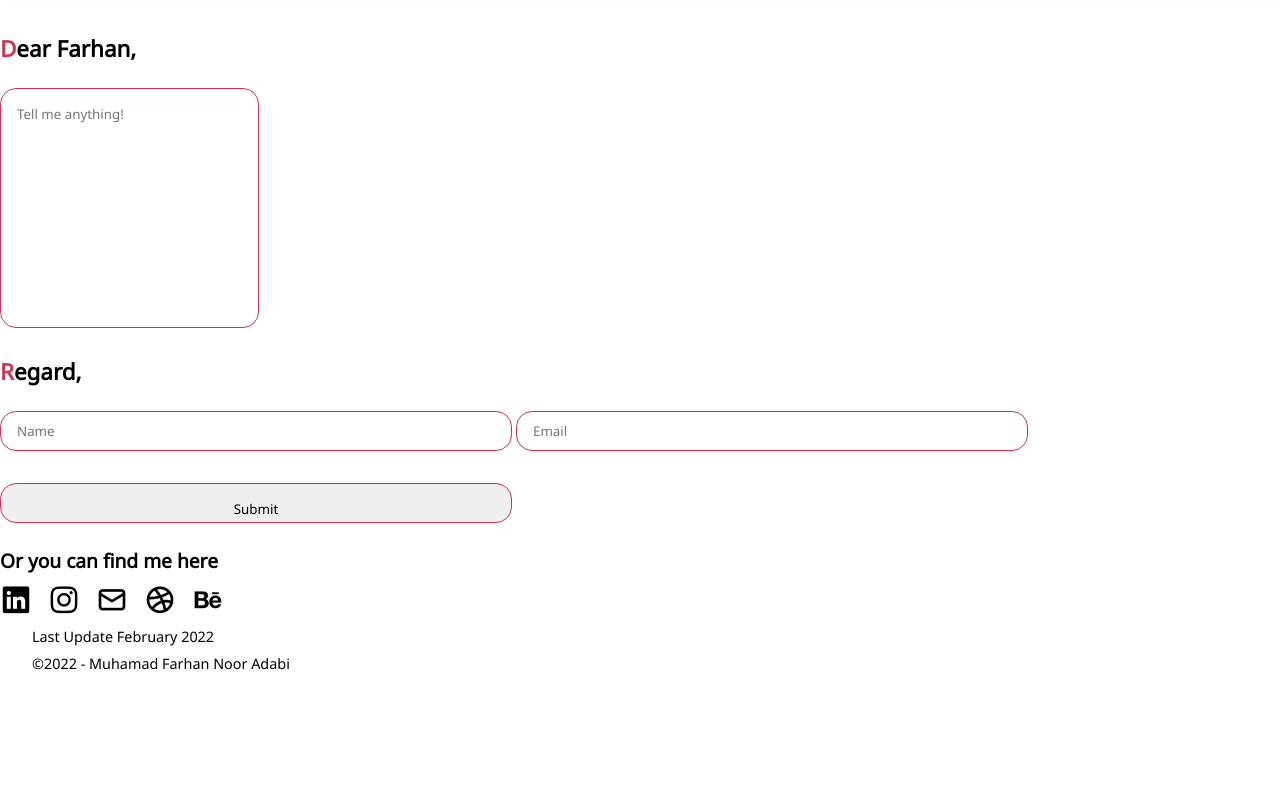
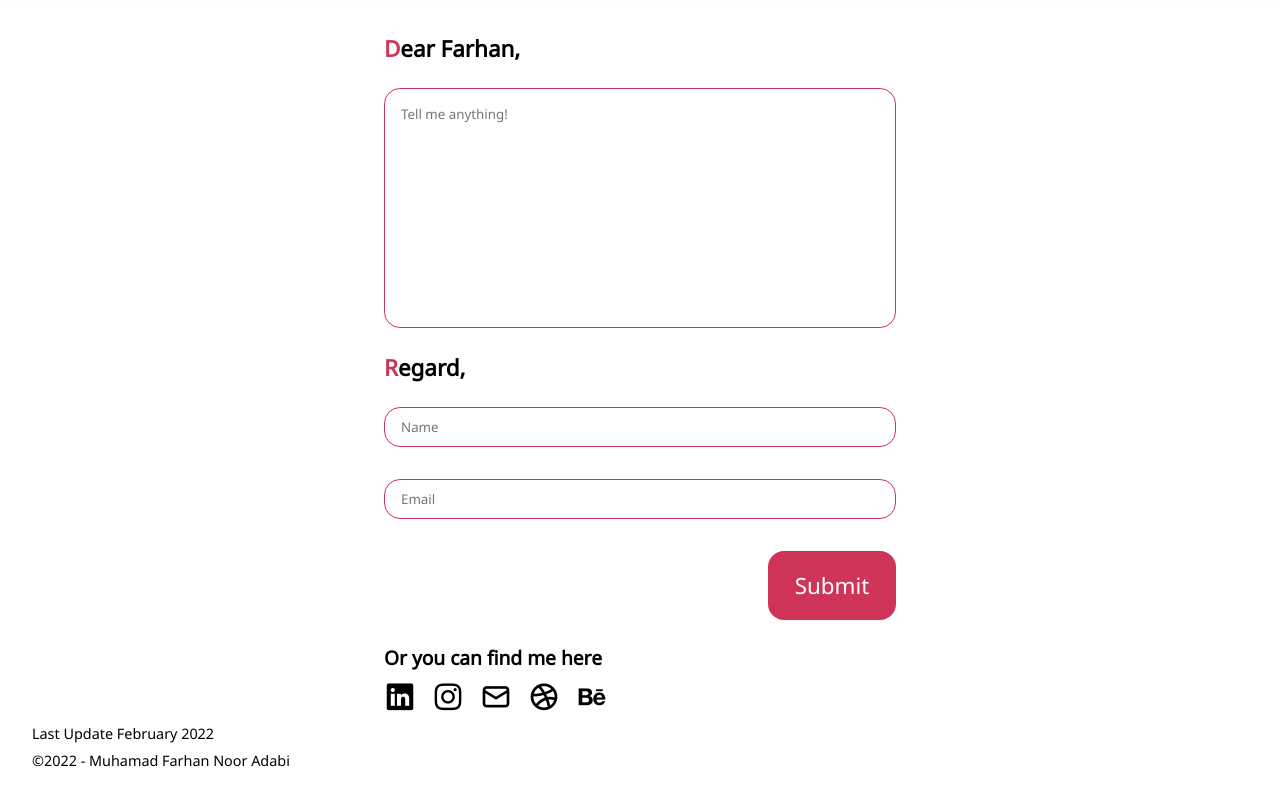
Before and after one commit to paankse/mfarhanna, a plain HTML site: page contact.html in a window 1280 px wide. Shown: the part 55-860 px from the top of the page. Before the commit the page ends 800 px from the top, so only its background shows below. Drawn offline with nearby package versions, Linux system fonts and the light colour scheme; a web font is replaced by a local one.

Commit message:
update css style sbumit btn contact

```diff
--- a/style.css
+++ b/style.css
@@ -651,12 +651,12 @@ footer a:hover {
    margin: 0.5rem 0.5rem 0 0;
 }
 
-.contact-page .contact-frame {
+.contact-page .contact-frame form {
    display: flex;
    flex-direction: column;
 }
 
-.contact-page .contact-frame input {
+.contact-page .contact-frame form input {
    font-family: var(--main-font);
    width: var(--contact-input-w);
    height: var(--contact-input-h);
@@ -667,11 +667,11 @@ footer a:hover {
    transition: 0.5s;
 }
 
-.contact-page .contact-frame input:focus {
+.contact-page .contact-frame form input:focus {
    border: 0.1rem solid black;
 }
 
-.contact-page .contact-frame textarea {
+.contact-page .contact-frame form textarea {
    font-family: var(--main-font);
    height: var(--contact-input-h);
    padding: var(--padding-normal);
@@ -683,15 +683,15 @@ footer a:hover {
    transition: 0.5s;
 }
 
-.contact-page .contact-frame textarea:focus {
+.contact-page .contact-frame form textarea:focus {
    border: 0.1rem solid black;
 }
 
-.contact-page .contact-frame h1 span {
+.contact-page .contact-frame form h1 span {
    color: var(--logo-red);
 }
 
-.contact-page .contact-frame .button {
+.contact-page .contact-frame form .submit-btn {
    color: white;
    background-color: var(--logo-red);
    font-size: var(--text-h1);
@@ -701,13 +701,14 @@ footer a:hover {
    text-decoration: none;
    transition: 0.5s;
    width: 10vw;
+   height: auto;
    text-align: center;
    padding: var(--padding-normal);
    margin-left: auto;
    overflow: hidden;
 }
 
-.contact-page .contact-frame .button:hover {
+.contact-page .contact-frame form .submit-btn:hover {
    color: var(--logo-red);
    background-color: white;
    border-style: solid;
```
